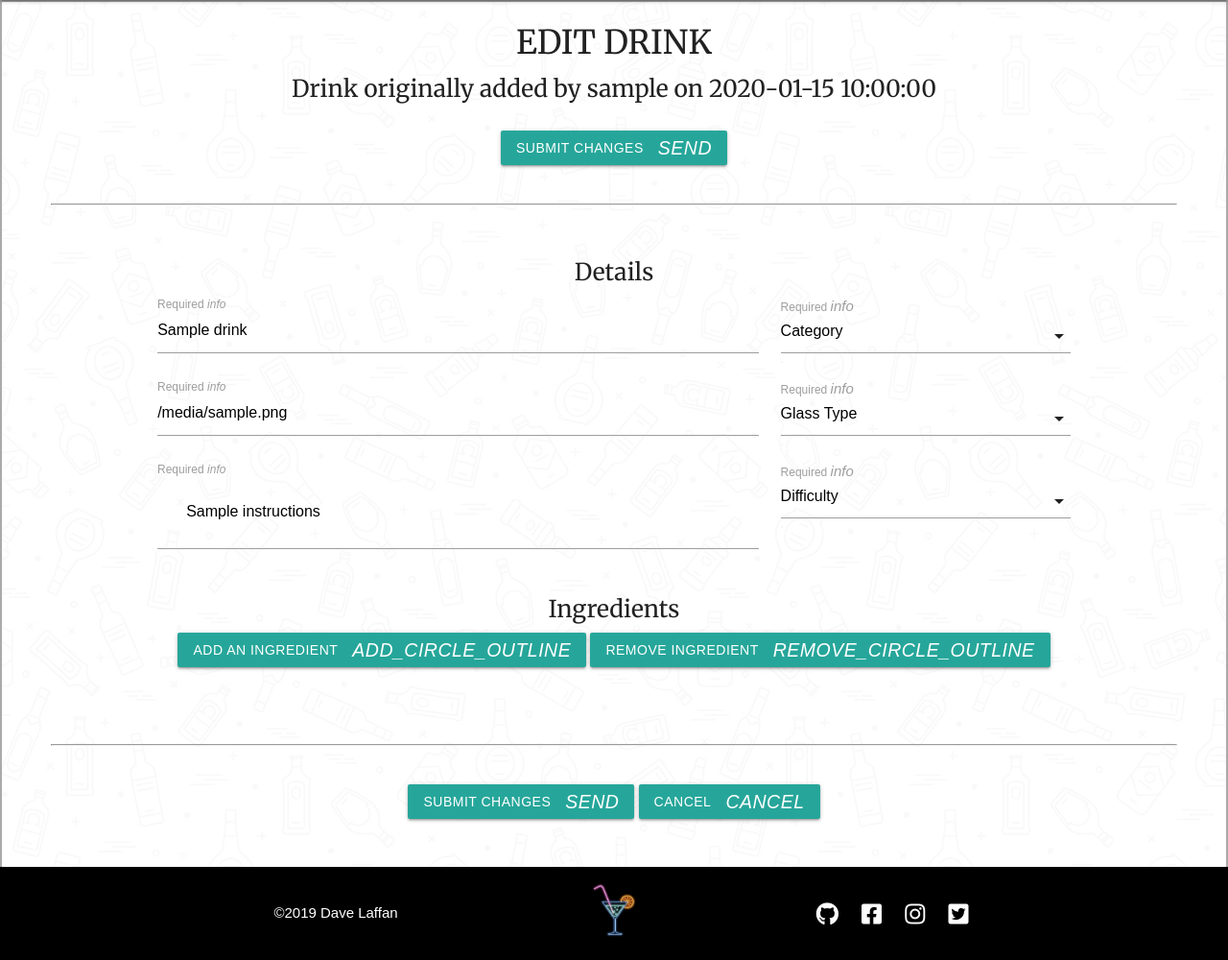
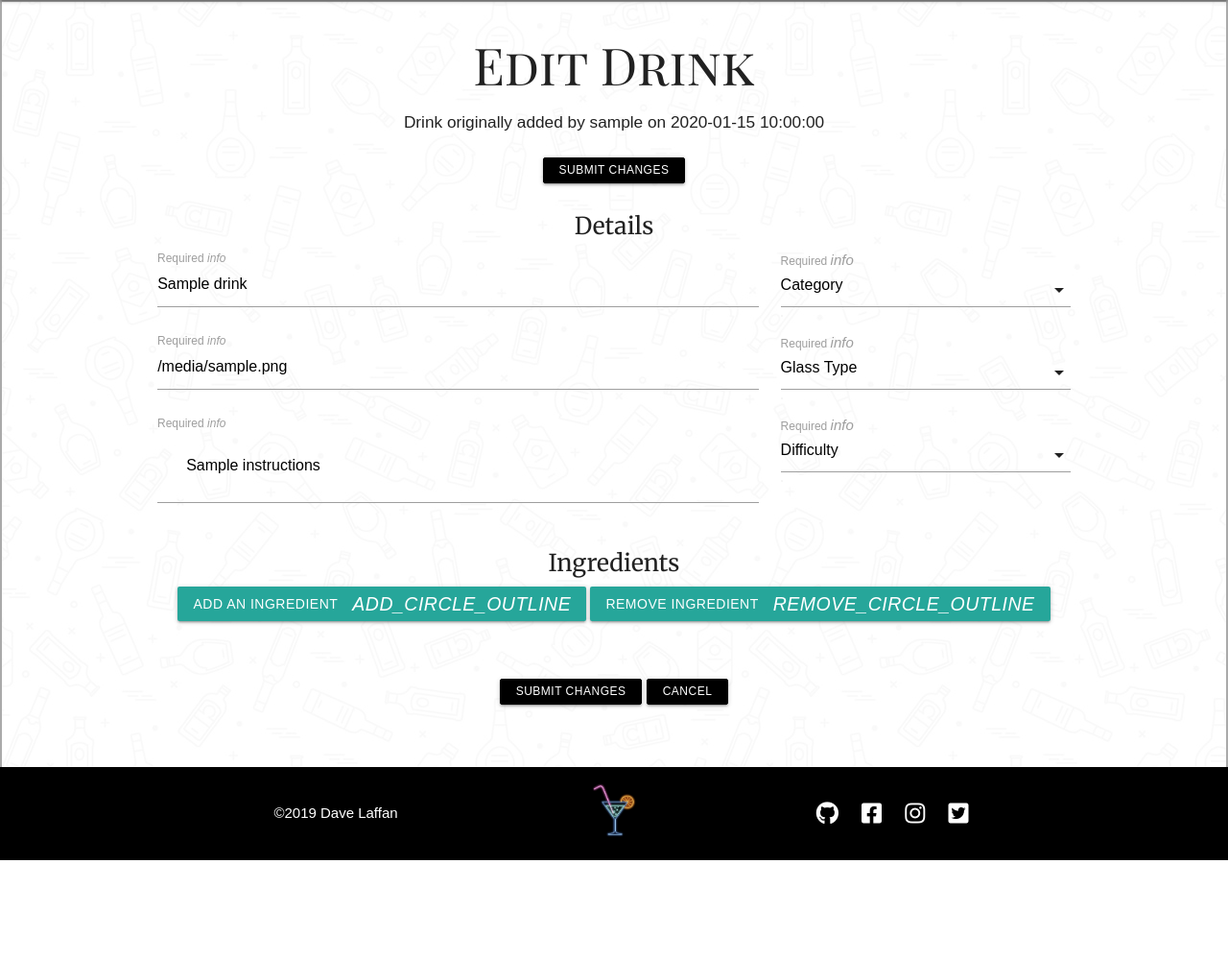
Before and after one commit to steview-d/drinks-db, a Flask app: template templates/edit_drink.html in a window 1280 px wide. Shown: the part 64-1064 px from the top of the page at 96% size. After the commit the page ends 960 px from the top, so only its background shows below. Run offline with Flask 2, Linux system fonts and the light colour scheme; the template is opened without the code that fills it: most values are stand-ins (such as "Sample title", 1, 10 or a date in 2020); some libraries are stand-ins or nearby versions; some web fonts are replaced.

Commit message:
Update buttons for send and cancel

```diff
--- a/templates/edit_drink.html
+++ b/templates/edit_drink.html
@@ -3,22 +3,20 @@
 <div class="page-container content-wrapper">
 
     <div class="row center">
-        <h4>EDIT DRINK</h4>
-        <h5>Drink originally added by {{drink.userName}} on {{date}}</h5>
+        <h2>Edit Drink</h2>
+        <h6>Drink originally added by {{drink.userName}} on {{date}}</h6>
     </div>
 
     <div class="row">
         <form method="POST" action="{{ url_for('edit_drink', drink_id = drink._id) }}" class="col s12">
             <div class="center">
-                <button class="waves-effect waves-light btn" type="submit"><i class="material-icons right">send</i>Submit Changes</button>
+                <button class="btn btn--black" type="submit">Submit Changes</button>
             </div>
-            <hr> {% include 'helpers/drink_form.html' %}
-
-            <hr>
+            {% include 'helpers/drink_form.html' %}
             <!--Submit & Cancel Buttons-->
             <div class="center">
-                <button class="waves-effect waves-light btn" type="submit"><i class="material-icons right">send</i>Submit Changes</button>
-                <a class="waves-effect waves-light btn history-back"><i class="material-icons right">cancel</i>Cancel</a>
+                <button class="btn btn--black" type="submit">Submit Changes</button>
+                <a class="btn btn--black history-back">Cancel</a>
             </div>
         </form>
     </div>
```
Also changed, not shown: templates/add_drink.html (+4 -7 lines).
